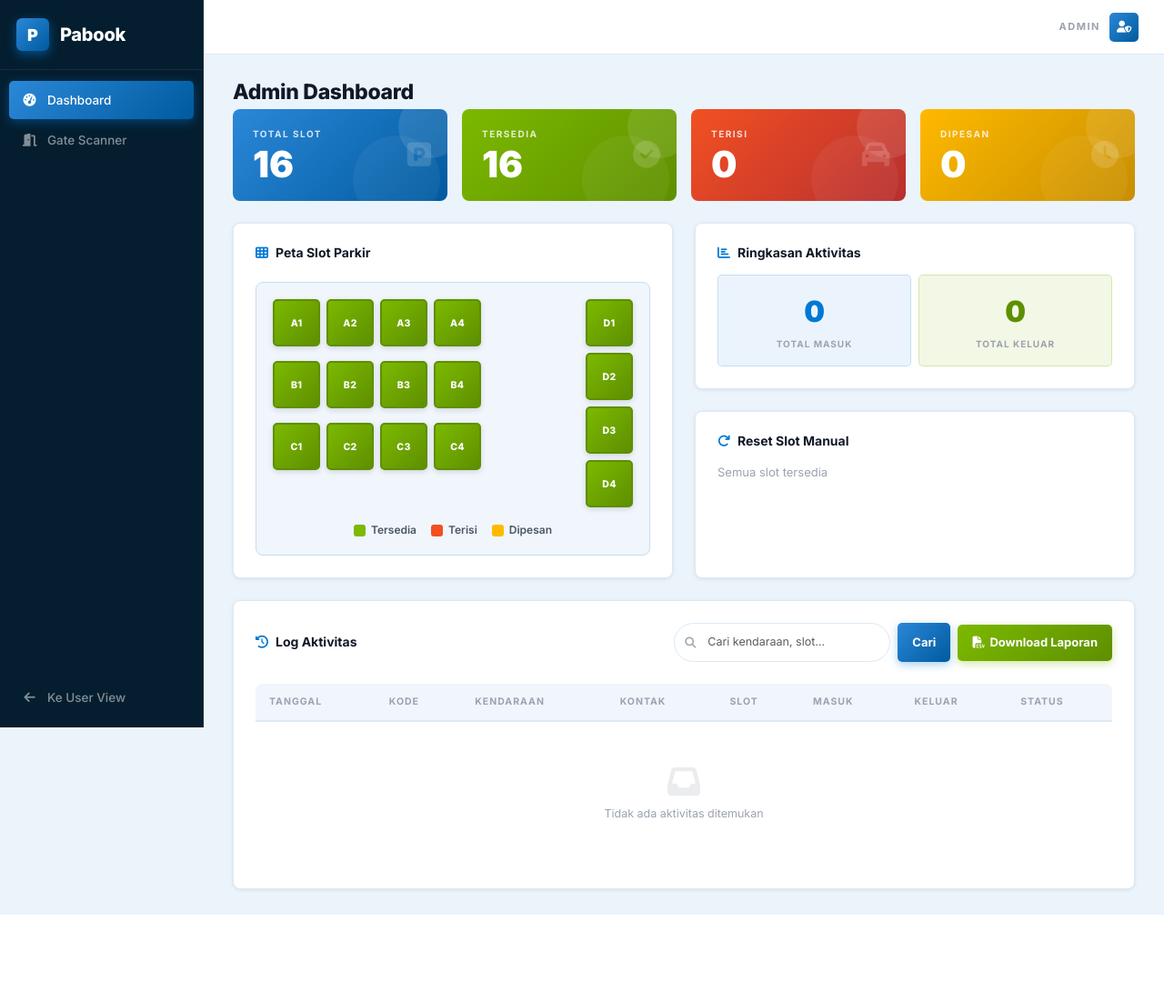
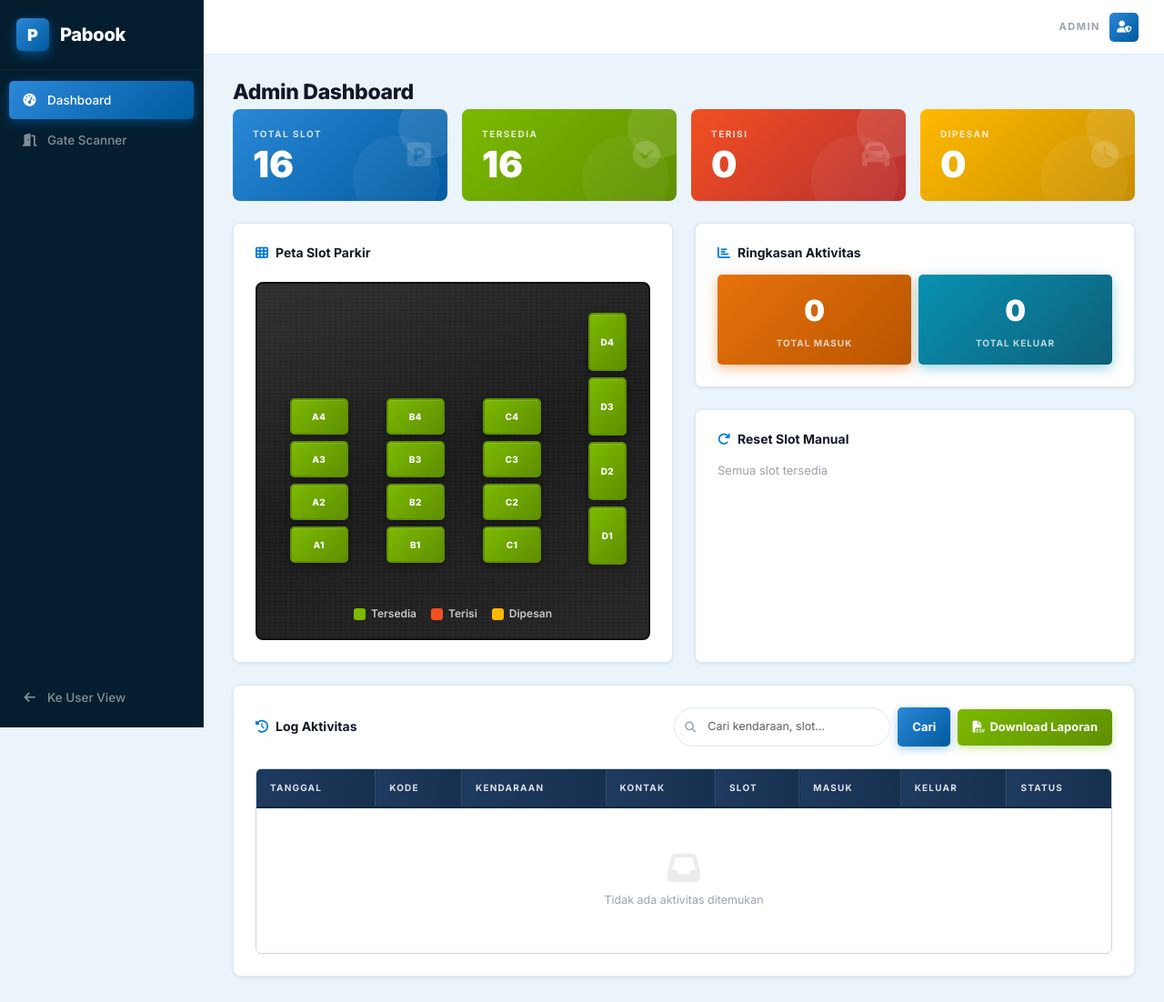
Before and after one commit to arkaputra1913-blip/pabook, a Flask app: page /admin in a window 1280 px wide. Shown: the whole page at 91% size. Before the commit the page ends 1006 px from the top, so only its background shows below. Run offline with Flask 3, Linux system fonts and the light colour scheme; data comes from the database, SQL or seed files in the repository; data that the repository does not hold is empty.

Commit message:
Update website

```diff
--- a/static/css/style.css
+++ b/static/css/style.css
@@ -219,34 +219,72 @@ body {
    PARKING LAYOUT
 ───────────────────────────────────────── */
 .slot-grid-container {
-  background: #F0F6FC;
+  background:
+    repeating-linear-gradient(
+      0deg,
+      transparent,
+      transparent 2px,
+      rgba(255,255,255,.018) 2px,
+      rgba(255,255,255,.018) 4px
+    ),
+    repeating-linear-gradient(
+      90deg,
+      transparent,
+      transparent 3px,
+      rgba(255,255,255,.012) 3px,
+      rgba(255,255,255,.012) 6px
+    ),
+    linear-gradient(160deg, #2E2E2E 0%, #1A1A1A 50%, #252525 100%);
   border-radius: var(--radius);
   padding: 18px;
-  border: 1.5px solid #C7DDEF;
+  border: 2px solid #111;
 }
 
-.parking-layout { display: flex; gap: 14px; align-items: flex-start; }
-.main-zones { flex: 1; }
+.parking-layout {
+  display: flex;
+  flex-direction: row;
+  gap: 14px;
+  align-items: flex-end;
+  min-height: 320px;
+}
 
-/* Zone label — hidden per request */
-.zone-label { display: none; }
+.main-zones {
+  flex: 1;
+  display: grid;
+  grid-template-columns: repeat(3, auto);
+  align-items: end;
+  gap: 7px;
+}
 
-.zone-row { display: flex; align-items: center; gap: 10px; margin-bottom: 16px !important; }
-.zone-row:last-child { margin-bottom: 0 !important; }
-.slots-row { display: flex; gap: 7px; flex-wrap: wrap; }
+/* Each zone-row becomes a column of slots */
+.zone-row {
+  display: flex;
+  flex-direction: column-reverse; /* A1 bottom, A4 top */
+  gap: 7px;
+  margin-bottom: 0 !important;
+  align-items: center;
+}
+.slots-row { display: flex; flex-direction: column-reverse; gap: 7px; }
 
 /* ── SLOT BUTTONS ── */
 .slot-btn {
-  width: 52px; height: 52px;
+  width: 64px; height: 40px;
   border-radius: 5px;
   border: none;
-  font-size: 10.5px; font-weight: 800; letter-spacing: .3px;
+  font-size: 10px; font-weight: 800; letter-spacing: .3px;
   cursor: pointer; transition: all .16s ease;
   display: flex; align-items: center; justify-content: center;
   animation: fadeInUp .28s ease forwards;
-  box-shadow: 0 2px 6px rgba(0,0,0,.14);
+  box-shadow: 0 3px 8px rgba(0,0,0,.35), inset 0 1px 0 rgba(255,255,255,.15);
 }
 .slot-btn.no-anim { animation: none; }
+
+/* Zone D slots — portrait (tall) */
+.zone-d-column .slot-btn,
+.slots-col .slot-btn {
+  width: 42px;
+  height: 64px;
+}
 
 /* Available — Microsoft Green */
 .slot-btn.available {
@@ -293,13 +331,13 @@ body {
 .aisle-line { display: none; }
 .aisle-label { display: none; }
 
-.zone-d-column { display: flex; flex-direction: column; gap: 5px; align-items: center; }
-.slots-col     { display: flex; flex-direction: column; gap: 7px; }
+.zone-d-column { display: flex; flex-direction: column-reverse; gap: 5px; align-items: center; }
+.slots-col     { display: flex; flex-direction: column-reverse; gap: 7px; }
 
 .slot-legend {
   display: flex; gap: 16px; justify-content: center; flex-wrap: wrap;
 }
-.legend-item { display: flex; align-items: center; gap: 6px; font-size: 12px; color: var(--text-secondary); font-weight: 600; }
+.legend-item { display: flex; align-items: center; gap: 6px; font-size: 12px; color: rgba(255,255,255,.75); font-weight: 600; }
 .legend-dot {
   width: 13px; height: 13px; border-radius: 3px;
 }
@@ -658,17 +696,29 @@ body {
 /* ─────────────────────────────────────────
    ADMIN TABLE
 ───────────────────────────────────────── */
-.table-scroll { overflow-x: auto; border-radius: var(--radius); }
-.act-table { width: 100%; border-collapse: separate; border-spacing: 0; font-size: 12.5px; }
+.table-scroll { overflow-x: auto; border-radius: 6px; overflow: hidden; border: 1.5px solid #CBD5E1; }
+.act-table { width: 100%; border-collapse: collapse; font-size: 12.5px; }
 .act-table th {
-  background: #F0F6FC; color: var(--text-muted);
-  font-weight: 700; font-size: 10.5px; letter-spacing: 1px; text-transform: uppercase;
-  padding: 12px 15px; border-bottom: 2px solid var(--border-solid);
+  background: linear-gradient(90deg, #1E3A5F 0%, #16304F 100%);
+  color: rgba(255,255,255,.85);
+  font-weight: 700; font-size: 10px; letter-spacing: 1.2px; text-transform: uppercase;
+  padding: 13px 15px;
+  border-bottom: 2px solid #0F2540;
+  border-right: 1px solid rgba(255,255,255,.1);
   white-space: nowrap;
 }
-.act-table td { padding: 12px 15px; border-bottom: 1px solid var(--border-solid); vertical-align: middle; }
+.act-table th:last-child { border-right: none; }
+.act-table td {
+  padding: 11px 15px;
+  border-bottom: 1px solid #E2E8F0;
+  border-right: 1px solid #E2E8F0;
+  vertical-align: middle;
+}
+.act-table td:last-child { border-right: none; }
+.act-table tbody tr:nth-child(even) { background: #FFFFFF; }
+.act-table tbody tr:nth-child(odd)  { background: #FFFFFF; }
 .act-table tbody tr { transition: background .12s ease; }
-.act-table tbody tr:hover { background: #F0F6FC; }
+.act-table tbody tr:hover { background: #EFF6FF; }
 .act-table tbody tr:last-child td { border-bottom: none; }
 
 .text-muted-sm { font-size: 11.5px; color: var(--text-muted); }
@@ -693,13 +743,21 @@ body {
 .mini-stat-box {
   padding: 16px; border-radius: var(--radius-sm); text-align: center;
 }
-.mini-stat-box.purple { background: rgba(0,120,212,.08); border: 1.5px solid rgba(0,120,212,.18); }
-.mini-stat-box.green  { background: rgba(124,185,0,.1);  border: 1.5px solid rgba(124,185,0,.25); }
-.mini-stat-box .ms-val  { font-size: 32px; font-weight: 900; color: var(--primary); }
-.mini-stat-box.green .ms-val { color: #5E8F00; }
+.mini-stat-box.purple {
+  background: linear-gradient(135deg, #E8720C 0%, #B85500 100%);
+  border: none;
+  box-shadow: 0 4px 14px rgba(232,114,12,.45);
+}
+.mini-stat-box.green  {
+  background: linear-gradient(135deg, #0891B2 0%, #0E5F78 100%);
+  border: none;
+  box-shadow: 0 4px 14px rgba(8,145,178,.4);
+}
+.mini-stat-box .ms-val  { font-size: 32px; font-weight: 900; color: #fff; }
+.mini-stat-box.green .ms-val { color: #fff; }
 .mini-stat-box .ms-label {
   font-size: 10px; font-weight: 700; letter-spacing: 1px;
-  text-transform: uppercase; color: var(--text-muted); margin-top: 4px;
+  text-transform: uppercase; color: rgba(255,255,255,.72); margin-top: 4px;
 }
 
 /* reset slot button */
@@ -798,7 +856,8 @@ body {
   .sidebar-brand { justify-content: center; }
   .main-content { margin-left: 54px; }
   .content-area { padding: 18px 14px; }
-  .slot-btn { width: 44px; height: 44px; font-size: 9.5px; }
+  .slot-btn { width: 34px; height: 52px; font-size: 8.5px; }
+  .zone-d-column .slot-btn, .slots-col .slot-btn { width: 52px; height: 32px; }
   .ticket-body { flex-direction: column; }
   .ticket-qr { width: 100%; border-left: none; border-top: 1.5px dashed #C7DDEF; padding-left: 0; padding-top: 18px; }
   .parking-layout { flex-wrap: wrap; }
```
